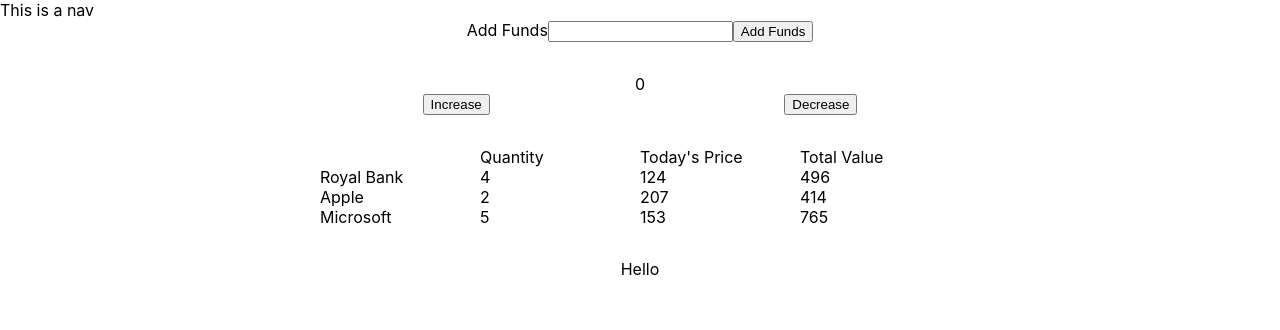
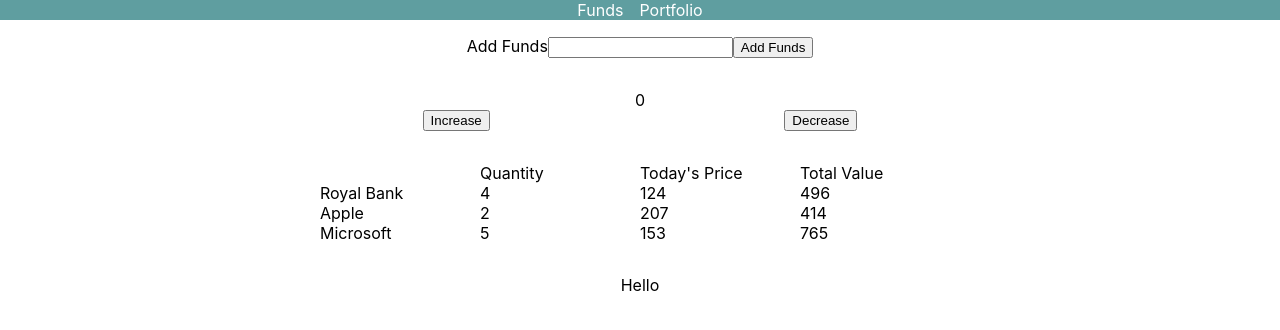
Before and after one commit to jdesmond91/trading-frontend, a React (Create React App) app: page / in a window 1280 px wide. Shown: the top 330 px of the page. Built offline with nearby package versions, Linux system fonts and the light colour scheme.

Commit message:
added links to nav and some styling

```diff
--- a/src/App.css
+++ b/src/App.css
@@ -1,4 +1,20 @@
+.flex {
+	display: flex;
+}
+
+.nav {
+	background-color: cadetblue;
+	justify-content: center;
+	gap: 1rem;
+}
+
+.nav a {
+	color: white;
+	text-decoration: none;
+}
+
 .container {
+	margin-top: 1rem;
 	display: flex;
 	flex-direction: column;
 	justify-content: center;
--- a/src/components/Header.js
+++ b/src/components/Header.js
@@ -1,7 +1,10 @@
 const Header = () => {
 	return (
 		<header>
-			<nav>This is a nav</nav>
+			<nav className='nav flex'>
+				<a href=''>Funds</a>
+				<a href=''>Portfolio</a>
+			</nav>
 		</header>
 	)
 }
```
